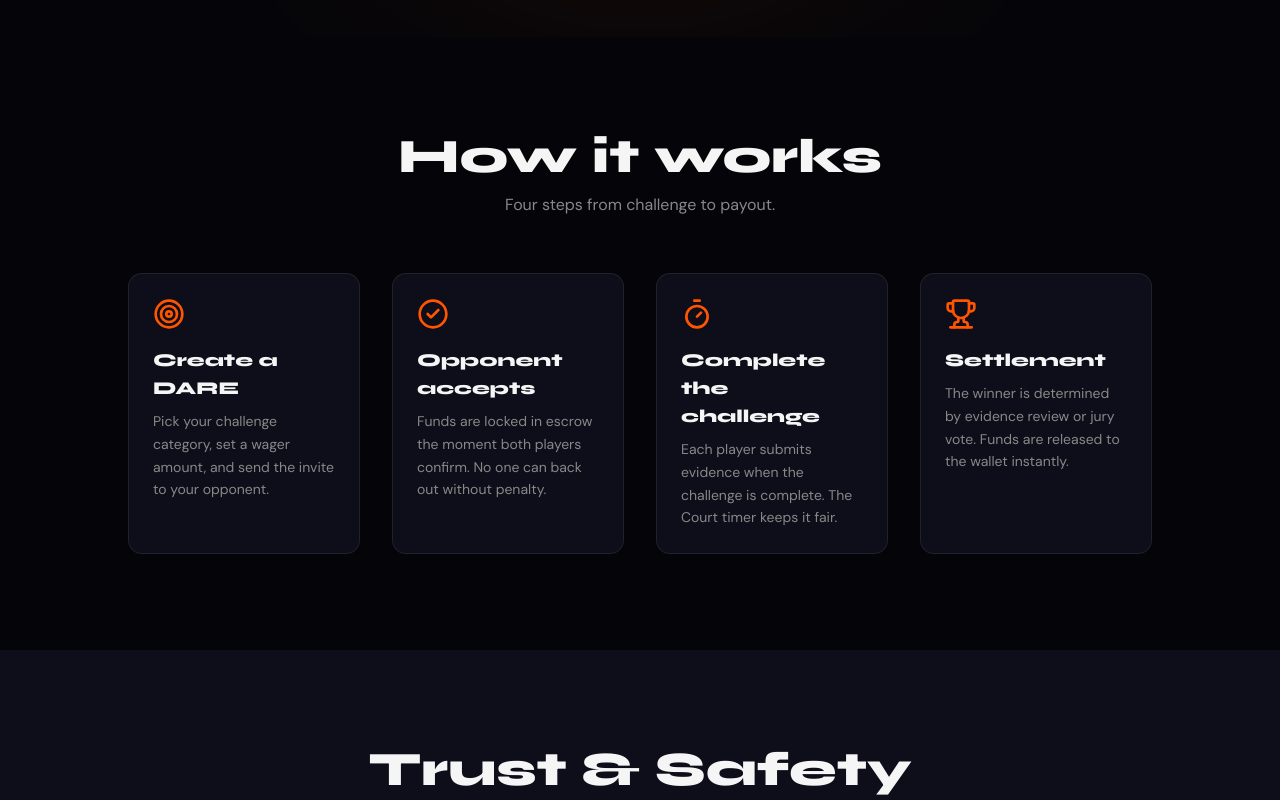
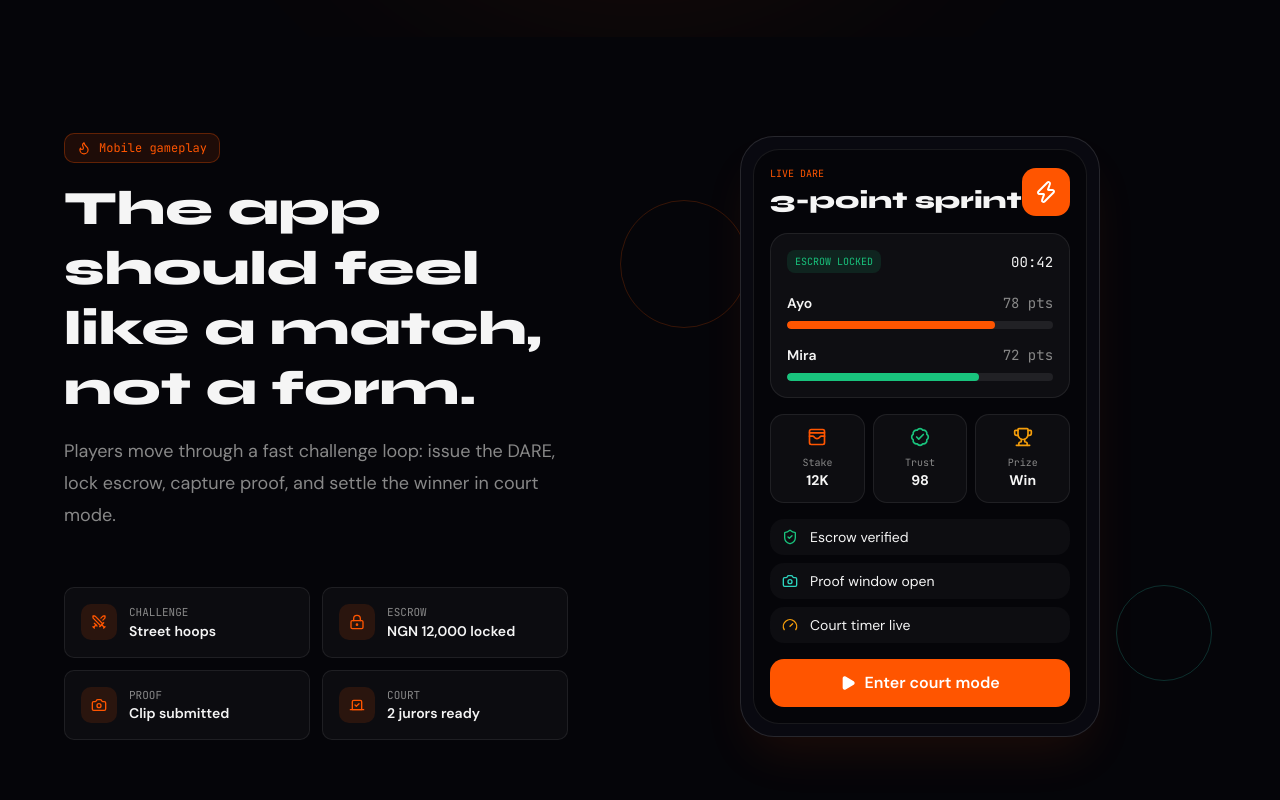
Before and after one commit to dare-mvp/dare, a Next.js app in the folder web/: page / in a window 1280 px wide. Shown: the part 740-1540 px from the top of the page. Built offline with nearby package versions, Linux system fonts and the light colour scheme.

Commit message:
Updates: App gameplay to web.

```diff
--- a/web/app/(marketing)/page.tsx
+++ b/web/app/(marketing)/page.tsx
@@ -1,4 +1,5 @@
 import { HeroSection } from '@/components/marketing/hero-section';
+import { GameplayPreviewSection } from '@/components/marketing/gameplay-preview-section';
 import { HowItWorksSection } from '@/components/marketing/how-it-works-section';
 import { TrustSafetySection } from '@/components/marketing/trust-safety-section';
 import { WaitlistSection } from '@/components/marketing/waitlist-section';
@@ -10,6 +11,7 @@ export default function LandingPage() {
   return (
     <>
       <HeroSection />
+      <GameplayPreviewSection />
       <HowItWorksSection />
       <TrustSafetySection />
       <WaitlistSection />
--- /dev/null
+++ b/web/components/marketing/gameplay-preview-section.tsx
@@ -0,0 +1,151 @@
+import {
+  BadgeCheck,
+  Camera,
+  Flame,
+  Gauge,
+  LockKeyhole,
+  Play,
+  ShieldCheck,
+  Swords,
+  Trophy,
+  Vote,
+  WalletCards,
+  Zap,
+} from 'lucide-react';
+
+const GAME_STEPS = [
+  { label: 'Challenge', value: 'Street hoops', icon: Swords },
+  { label: 'Escrow', value: 'NGN 12,000 locked', icon: LockKeyhole },
+  { label: 'Proof', value: 'Clip submitted', icon: Camera },
+  { label: 'Court', value: '2 jurors ready', icon: Vote },
+];
+
+const PLAYER_STATS = [
+  { name: 'Ayo', score: 78, tone: 'bg-brand-primary' },
+  { name: 'Mira', score: 72, tone: 'bg-[#19C37D]' },
+];
+
+const LIVE_EVENTS = [
+  { label: 'Escrow verified', icon: ShieldCheck, color: 'text-[#19C37D]' },
+  { label: 'Proof window open', icon: Camera, color: 'text-[#2DD4BF]' },
+  { label: 'Court timer live', icon: Gauge, color: 'text-[#F59E0B]' },
+];
+
+export function GameplayPreviewSection() {
+  return (
+    <section id="gameplay-preview" className="overflow-hidden bg-brand-bg px-6 py-24">
+      <div className="mx-auto grid max-w-6xl items-center gap-10 lg:grid-cols-[0.92fr_1.08fr] lg:gap-14">
+        <div className="space-y-8 lg:col-start-1 lg:row-start-1">
+          <div className="space-y-4">
+            <div className="inline-flex items-center gap-2 rounded-lg border border-brand-primary/30 bg-brand-primary/10 px-3 py-1.5 font-mono text-xs text-brand-primary">
+              <Flame className="h-3.5 w-3.5" />
+              Mobile gameplay
+            </div>
+            <div className="space-y-4">
+              <h2 className="font-syne text-3xl font-extrabold leading-tight text-foreground sm:text-5xl">
+                The app should feel like a match, not a form.
+              </h2>
+              <p className="max-w-xl text-lg leading-8 text-muted-foreground">
+                Players move through a fast challenge loop: issue the DARE, lock escrow, capture proof, and settle the winner in court mode.
+              </p>
+            </div>
+          </div>
+        </div>
+
+        <div className="relative mx-auto w-full max-w-[520px] lg:col-start-2 lg:row-span-2 lg:row-start-1">
+          <div aria-hidden className="absolute -left-10 top-16 h-32 w-32 rounded-full border border-brand-primary/20" />
+          <div aria-hidden className="absolute -right-8 bottom-14 h-24 w-24 rounded-full border border-[#2DD4BF]/20" />
+
+          <div className="relative mx-auto w-full max-w-[360px] rounded-[34px] border border-white/12 bg-[#090910] p-3 shadow-2xl shadow-brand-primary/10">
+            <div className="rounded-[26px] border border-white/8 bg-brand-bg p-4">
+              <div className="mb-4 flex items-center justify-between">
+                <div>
+                  <p className="font-mono text-[10px] uppercase text-brand-primary">Live DARE</p>
+                  <h3 className="mt-1 font-syne text-2xl font-extrabold text-foreground">3-point sprint</h3>
+                </div>
+                <div className="flex h-12 w-12 items-center justify-center rounded-xl bg-brand-primary text-white">
+                  <Zap className="h-6 w-6" />
+                </div>
+              </div>
+
+              <div className="rounded-2xl border border-white/8 bg-white/[0.04] p-4">
+                <div className="flex items-center justify-between">
+                  <span className="rounded-md bg-[#19C37D]/12 px-2 py-1 font-mono text-[10px] text-[#19C37D]">
+                    ESCROW LOCKED
+                  </span>
+                  <span className="font-mono text-sm text-foreground">00:42</span>
+                </div>
+
+                <div className="mt-5 space-y-4">
+                  {PLAYER_STATS.map((player) => (
+                    <div key={player.name} className="space-y-2">
+                      <div className="flex items-center justify-between text-sm">
+                        <span className="font-semibold text-foreground">{player.name}</span>
+                        <span className="font-mono text-muted-foreground">{player.score} pts</span>
+                      </div>
+                      <div className="h-2 overflow-hidden rounded-full bg-white/8">
+                        <div className={`${player.tone} h-full rounded-full`} style={{ width: `${player.score}%` }} />
+                      </div>
+                    </div>
+                  ))}
+                </div>
+              </div>
+
+              <div className="mt-4 grid grid-cols-3 gap-2">
+                <div className="rounded-xl border border-white/8 bg-white/[0.035] p-3 text-center">
+                  <WalletCards className="mx-auto h-5 w-5 text-brand-primary" />
+                  <p className="mt-2 font-mono text-[10px] text-muted-foreground">Stake</p>
+                  <p className="text-sm font-bold text-foreground">12K</p>
+                </div>
+                <div className="rounded-xl border border-white/8 bg-white/[0.035] p-3 text-center">
+                  <BadgeCheck className="mx-auto h-5 w-5 text-[#19C37D]" />
+                  <p className="mt-2 font-mono text-[10px] text-muted-foreground">Trust</p>
+                  <p className="text-sm font-bold text-foreground">98</p>
+                </div>
+                <div className="rounded-xl border border-white/8 bg-white/[0.035] p-3 text-center">
+                  <Trophy className="mx-auto h-5 w-5 text-[#F59E0B]" />
+                  <p className="mt-2 font-mono text-[10px] text-muted-foreground">Prize</p>
+                  <p className="text-sm font-bold text-foreground">Win</p>
+                </div>
+              </div>
+
+              <div className="mt-4 space-y-2">
+                {LIVE_EVENTS.map((event) => (
+                  <div key={event.label} className="flex items-center gap-3 rounded-xl bg-white/[0.03] px-3 py-2">
+                    <event.icon className={`h-4 w-4 ${event.color}`} />
+                    <span className="text-sm text-foreground">{event.label}</span>
+                  </div>
+                ))}
+              </div>
+
+              <button
+                type="button"
+                className="mt-4 inline-flex h-12 w-full items-center justify-center gap-2 rounded-xl bg-brand-primary font-semibold text-white"
+                aria-label="Preview court mode"
+              >
+                <Play className="h-4 w-4 fill-white" />
+                Enter court mode
+              </button>
+            </div>
+          </div>
+        </div>
+
+        <div className="grid gap-3 sm:grid-cols-2 lg:col-start-1 lg:row-start-2">
+          {GAME_STEPS.map((step) => (
+            <div key={step.label} className="rounded-lg border border-white/8 bg-white/[0.03] p-4">
+              <div className="flex items-center gap-3">
+                <span className="flex h-9 w-9 items-center justify-center rounded-lg bg-brand-primary/12 text-brand-primary">
+                  <step.icon className="h-4 w-4" />
+                </span>
+                <div>
+                  <p className="font-mono text-[11px] uppercase text-muted-foreground">{step.label}</p>
+                  <p className="text-sm font-semibold text-foreground">{step.value}</p>
+                </div>
+              </div>
+            </div>
+          ))}
+        </div>
+      </div>
+    </section>
+  );
+}
```
